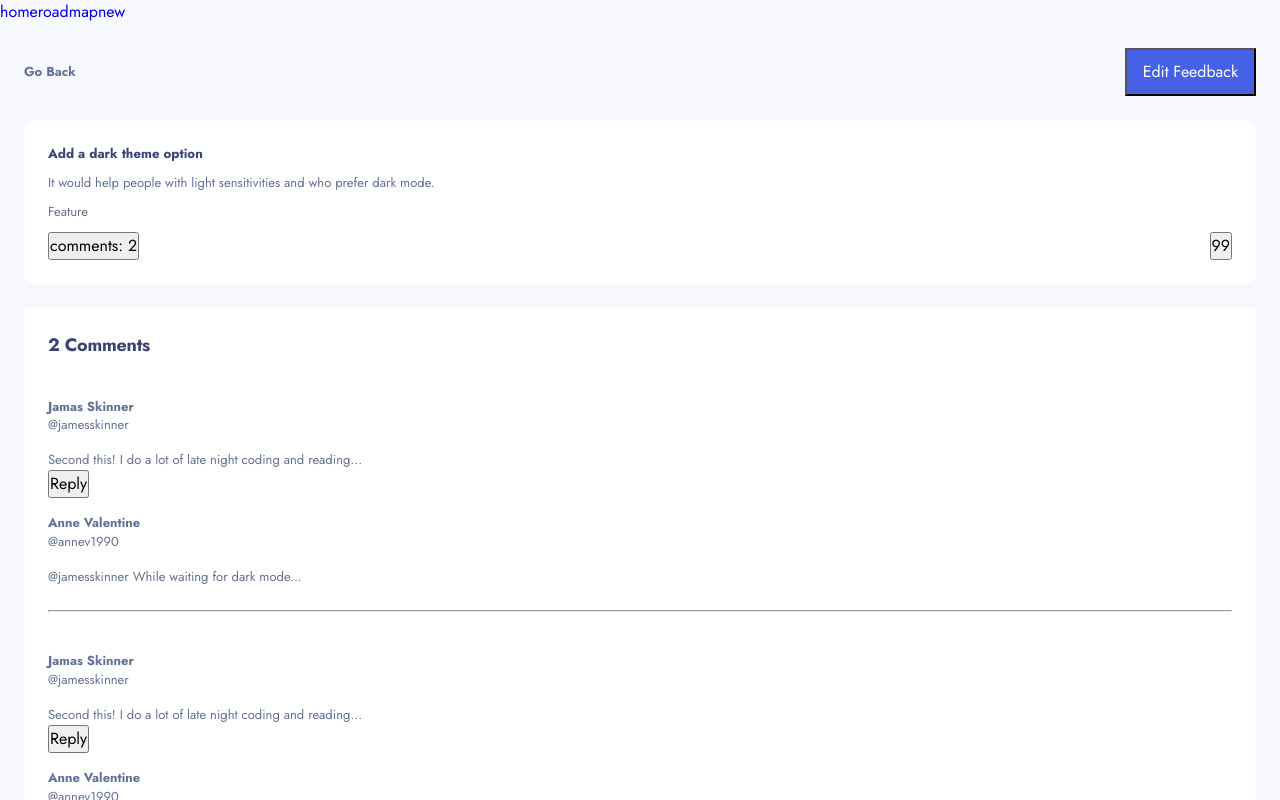
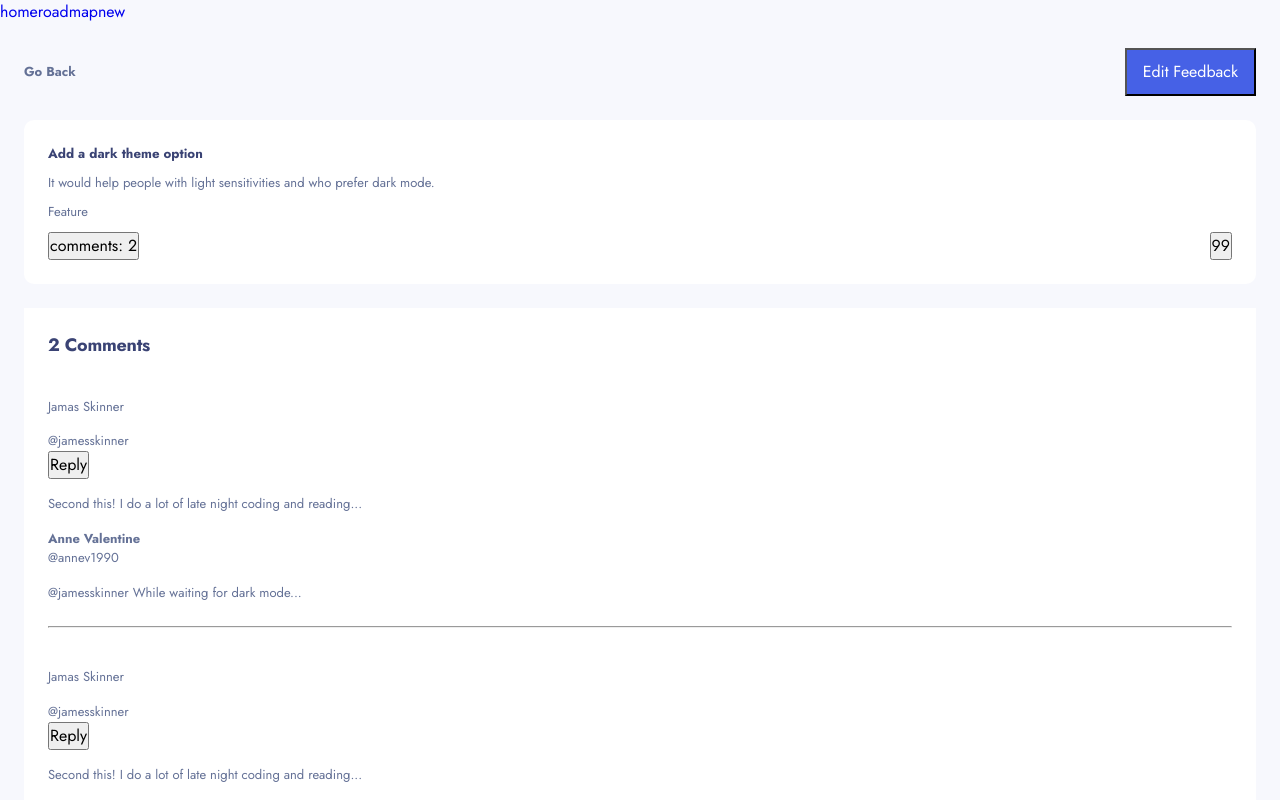
Before and after one commit to acunmedyaakademi/gaye-buse-omer-akif-product-feedback-app, a React (Vite) app: page / in a window 1280 px wide. Both pictures are taken after a click on the item 640 px from the left and 224 px from the top of the page. Shown: the top 800 px of the page. Built offline with nearby package versions, Linux system fonts and the light colour scheme.

Commit message:
reply butonu css düzenlemesi yapıldı

```diff
--- a/src/App.css
+++ b/src/App.css
@@ -501,7 +501,7 @@
 
 
 /*omer-start*/
-.feedback-category{
+.feedbackCategory{
   background-color: #fff;
   color : #4661E6;
   font-weight: 600;
@@ -511,6 +511,9 @@
 
 }
 
+.commentHeader {
+  display: flex;
+}
 
 .replyBtn {
   border-style: none;
@@ -519,6 +522,7 @@
   cursor: pointer;
   margin-left: 10px;
   background-color: #fff;
+  margin-left : auto;
 }
 
 .replyArea {
@@ -526,6 +530,7 @@
   border-radius: 5px;
   padding: 10px;
   margin-top: 10px;
+  color : blue;
 }
 
 .replyArea textarea {
--- a/src/components/FeedbackDetail.jsx
+++ b/src/components/FeedbackDetail.jsx
@@ -106,7 +106,7 @@ export default function FeedbackDetail() {
       <div className="detailPageFeedback">
         <h5>{feedback.title}</h5>
         <p>{feedback.description}</p>
-        <p className="feedback-category">{feedback.category}</p>
+        <p className="feedbackCategory">{feedback.category}</p>
         <div className="button-flex">
           <button>comments: {feedback.comments.length}</button>
           <button>{feedback.upvotes}</button>
@@ -118,15 +118,21 @@ export default function FeedbackDetail() {
         <ul className="commentsList">
           {feedback.comments.map((comment) => (
             <li key={comment.id} className="comment">
-              <img src={comment.imageUrl} alt="" className="commentAvatar" />
-              <p className="commentAuthor">
-                <strong>{comment.author}</strong> <span>{comment.username}</span>
-              </p>
+              <div className="commentHeader">
+                <div className="authorSection">
+                  <p className="commentAuthor">
+                    <p>{comment.author}</p>
+                    <p>{comment.username}</p>
+                  </p>
+                </div>
+                <div className="replyBtnArea">
+                  <button className="replyBtn" onClick={() => setReplyTo(comment.id)}>Reply</button>
+                </div>
+              </div>
               <p>{comment.content}</p>
-              <button className="replyBtn" onClick={() => setReplyTo(comment.id)}>Reply</button>
 
               {replyTo === comment.id && (
-                <div className="replyArea">
+                <div className="m a">
                   <textarea
                     value={replyContent}
                     onChange={(e) => setReplyContent(e.target.value)}
```
